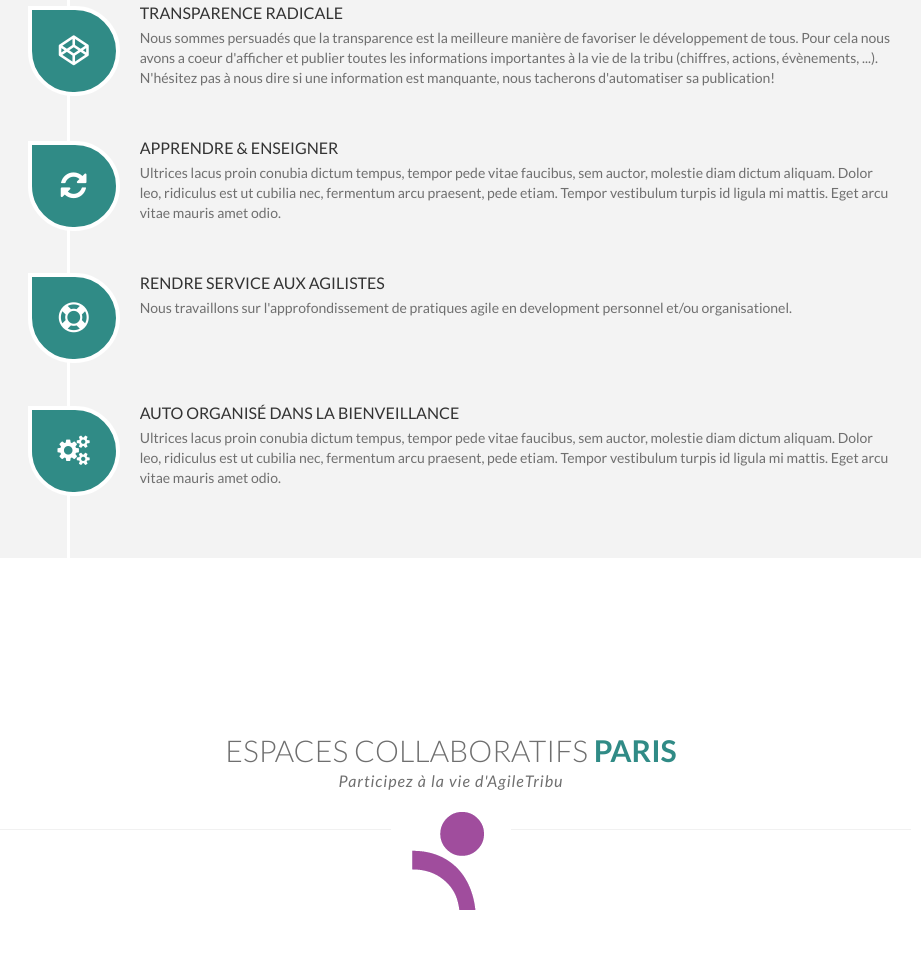
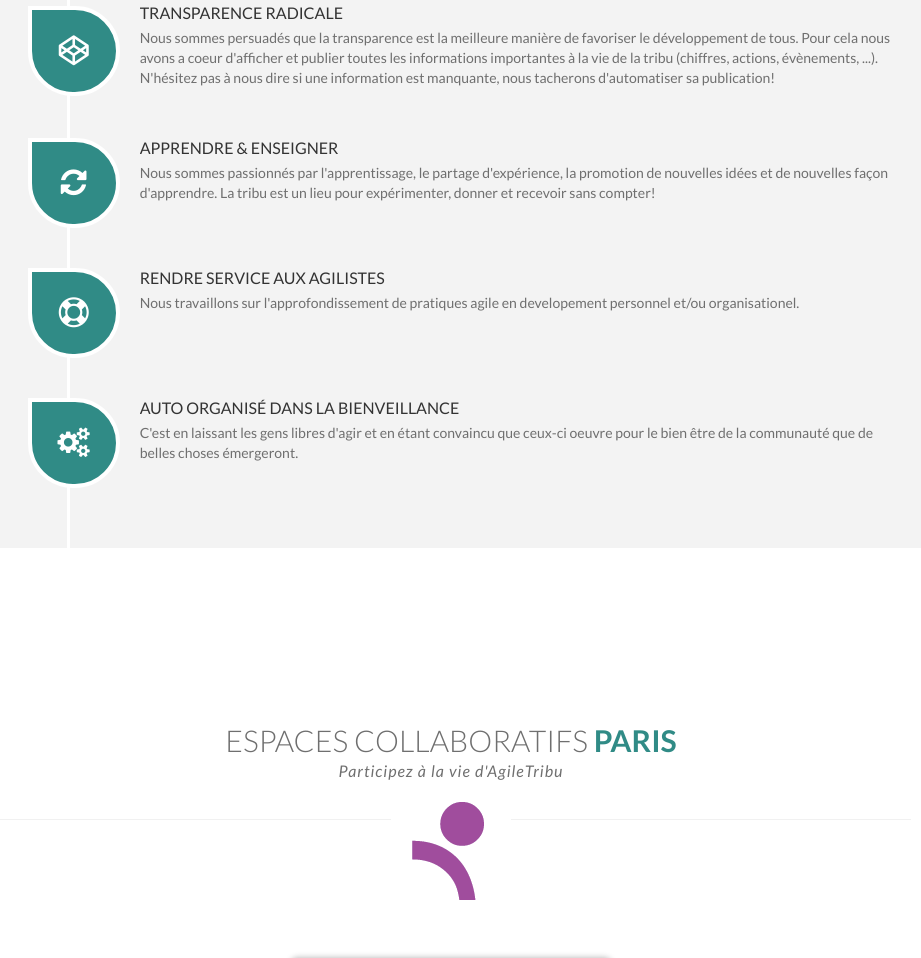
Before and after one commit to yannickameur/agiletribu, a plain HTML site: page index.html in a window 1280 px wide. Shown: the part 4116-5074 px from the top of the page, without its empty margins (189-1110 px from the left). Drawn offline with nearby package versions, Linux system fonts and the light colour scheme; some packages are replaced by stand-ins of ours.

Commit message:
add missing values descriptions

```diff
--- a/index.html
+++ b/index.html
@@ -348,7 +348,6 @@
 					<div class="col-md-10 col-md-offset-1">
 
 						<div class="media process">
-							<!-- Process #1 -->
 							<div class="media-right media-middle">
 								<i class="fa fa-unlock"></i>
 							</div>
@@ -357,10 +356,8 @@
 								<p>La tribu est une communauté ouverte de praticiens agiles. Que vous soyez indépendant, salarié d'un éditeur logiciel ou d'une société de service importe peu. Les services de la tribu sont disponibles pour tous et tout le monde est susceptible d'intégrer la tribu pour y apporter sa pierre.</p>
 							</div>
 						</div>
-						<!-- Process #1 -->
 
 						<div class="media process">
-							<!-- Process #2 -->
 							<div class="media-right media-middle">
 								<i class="fa fa-codepen"></i>
 							</div>
@@ -369,45 +366,36 @@
 								<p>Nous sommes persuadés que la transparence est la meilleure manière de favoriser le développement de tous. Pour cela nous avons a coeur d'afficher et publier toutes les informations importantes à la vie de la tribu (chiffres, actions, évènements, ...). N'hésitez pas à nous dire si une information est manquante, nous tacherons d'automatiser sa publication!</p>
 							</div>
 						</div>
-						<!-- Process #2 -->
 
 						<div class="media process">
-							<!-- Process #3 -->
 							<div class="media-right media-middle">
 								<i class="fa fa-refresh"></i>
 							</div>
 							<div class="media-body">
 								<h4 class="media-heading">Apprendre &amp; enseigner</h4>
-								<p>Ultrices lacus proin conubia dictum tempus, tempor pede vitae faucibus, sem auctor, molestie diam dictum aliquam. Dolor leo, ridiculus est ut cubilia nec, fermentum arcu praesent, pede
-									etiam. Tempor vestibulum turpis id ligula mi mattis. Eget arcu vitae mauris amet odio.</p>
+								<p>Nous sommes passionnés par l'apprentissage, le partage d'expérience, la promotion de nouvelles idées et de nouvelles façon d'apprendre. La tribu est un lieu pour expérimenter, donner et recevoir sans compter!</p>
 							</div>
 						</div>
-						<!-- Process #3 -->
 
 						<div class="media process">
-							<!-- Process #4 -->
 							<div class="media-right media-middle">
 								<i class="fa fa-support"></i>
 							</div>
 							<div class="media-body">
 								<h4 class="media-heading">Rendre service aux agilistes</h4>
-								<p>Nous travaillons sur l'approfondissement de pratiques agile en development personnel et/ou organisationel.</p>
+								<p>Nous travaillons sur l'approfondissement de pratiques agile en developement personnel et/ou organisationel.</p>
 							</div>
 						</div>
-						<!-- Process #4 -->
 
 						<div class="media process">
-							<!-- Process #5 -->
 							<div class="media-right media-middle">
 								<i class="fa fa-cogs"></i>
 							</div>
 							<div class="media-body">
 								<h4 class="media-heading">Auto organisé dans la bienveillance</h4>
-								<p>Ultrices lacus proin conubia dictum tempus, tempor pede vitae faucibus, sem auctor, molestie diam dictum aliquam. Dolor leo, ridiculus est ut cubilia nec, fermentum arcu praesent, pede
-									etiam. Tempor vestibulum turpis id ligula mi mattis. Eget arcu vitae mauris amet odio.</p>
+								<p>C'est en laissant les gens libres d'agir et en étant convaincu que ceux-ci oeuvre pour le bien être de la communauté que de belles choses émergeront.</p>
 							</div>
 						</div>
-						<!-- Process #5 -->
 
 					</div>
 
```
